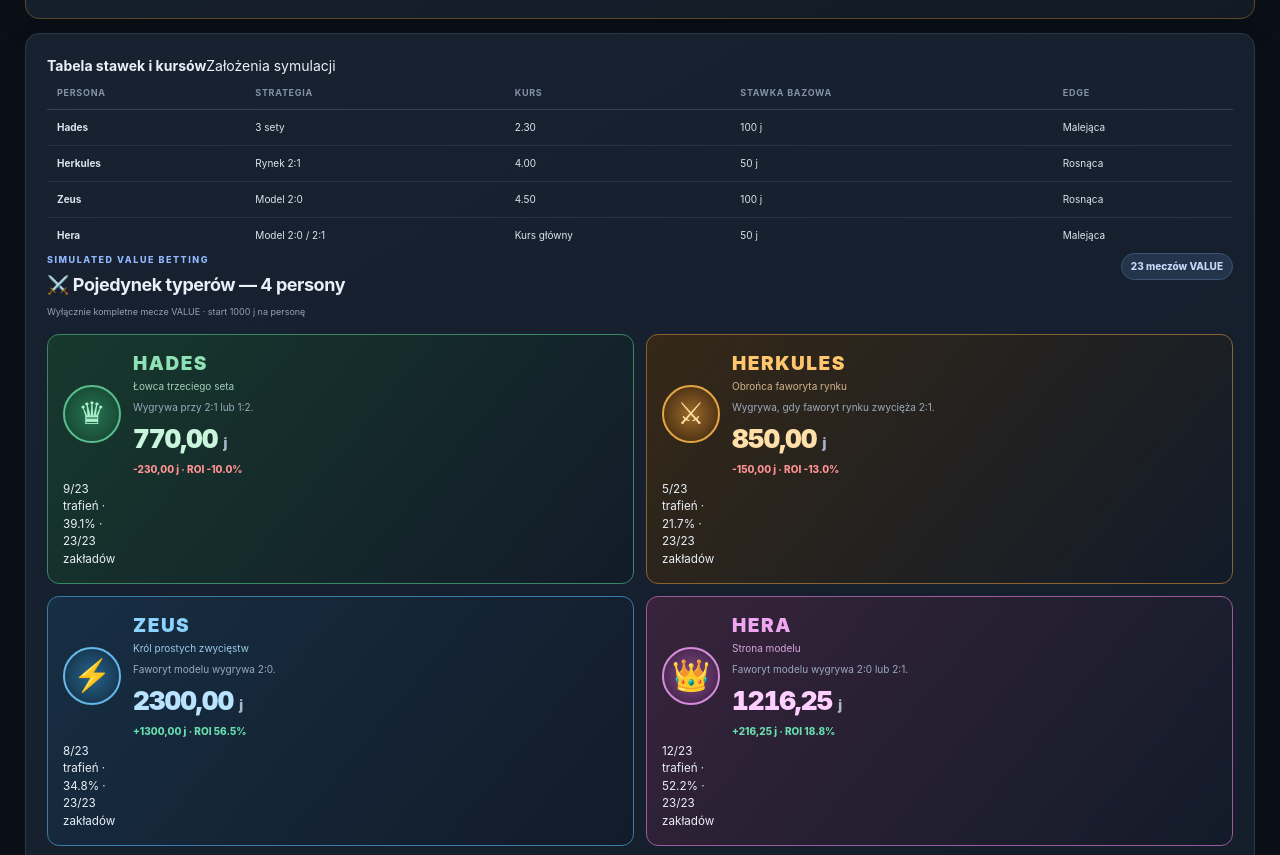
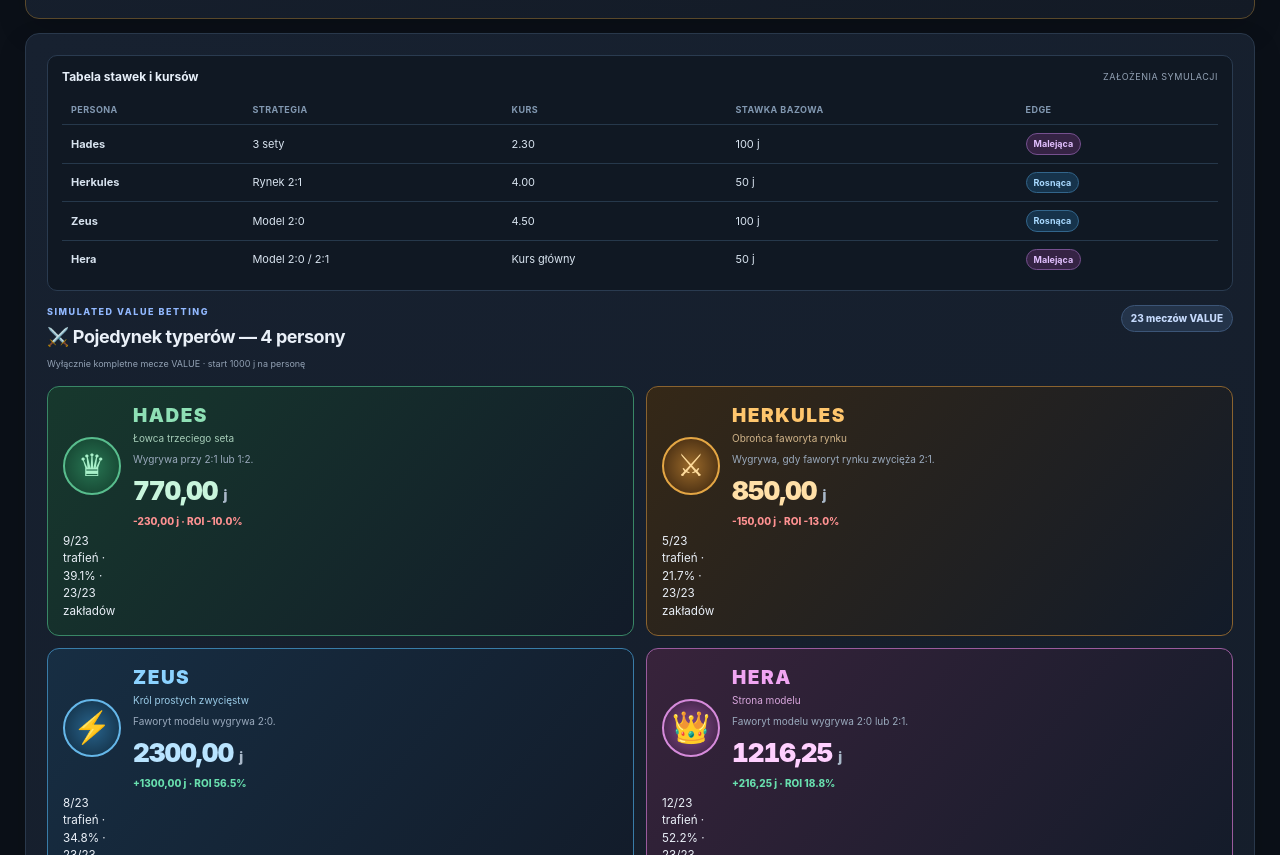
Before and after one commit to nocturneONS/predyktor-www, a plain HTML site: page index.html in a window 1280 px wide. Shown: the part 5260-6115 px from the top of the page. Drawn offline with Linux system fonts and the light colour scheme.

Commit message:
Style duel staking rules table

```diff
--- a/styles.css
+++ b/styles.css
@@ -102,3 +102,17 @@
 .duel-mode-description{margin:9px 0 12px;padding:9px 11px;border-left:2px solid #65b7e9;background:#111d2b;color:#a9bbd0;font-size:10px;line-height:1.5}
 .duel-result.no-bet{background:#253244;color:#a8b7c9}
 @media(max-width:560px){.duel-chart-head{align-items:flex-start;flex-direction:column}.duel-mode-select{width:100%;min-width:0}}
+
+
+.duel-stake-box{margin-bottom:14px;padding:12px 14px;background:#101823;border:1px solid #2a3b50;border-radius:10px}
+.duel-stake-heading{display:flex;justify-content:space-between;align-items:center;gap:10px;margin-bottom:9px;color:#e8f0fa;font-size:12px}
+.duel-stake-heading span{color:var(--muted);font-size:9px;text-transform:uppercase;letter-spacing:.06em}
+.duel-stake-table{width:100%;border-collapse:collapse;font-size:11px}
+.duel-stake-table th,.duel-stake-table td{padding:8px 9px;text-align:left;border-bottom:1px solid #26384b;white-space:nowrap}
+.duel-stake-table th{color:#8298b1;font-size:9px;text-transform:uppercase;letter-spacing:.05em}
+.duel-stake-table td{color:#d8e3ef}
+.duel-stake-table tr:last-child td{border-bottom:0}
+.stake-direction{display:inline-block;padding:3px 7px;border-radius:20px;font-size:9px;font-weight:700}
+.stake-direction.rising{color:#a8d9ff;background:#16334b;border:1px solid #32658b}
+.stake-direction.falling{color:#e2c0ff;background:#352344;border:1px solid #76508f}
+@media(max-width:560px){.duel-stake-box{padding:10px 8px}.duel-stake-table th,.duel-stake-table td{padding:7px 5px;font-size:9px}.duel-stake-heading{align-items:flex-start;flex-direction:column}}
```
